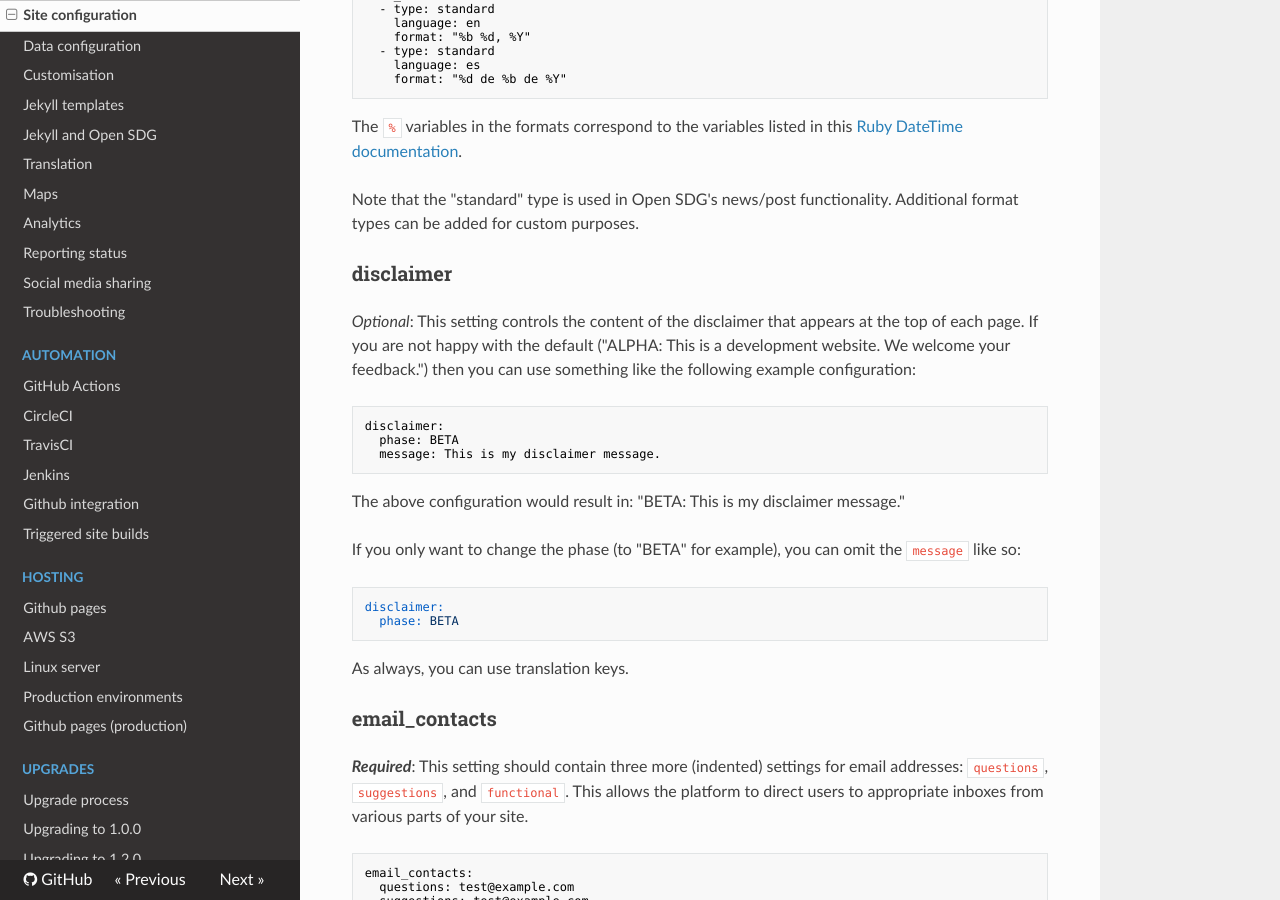
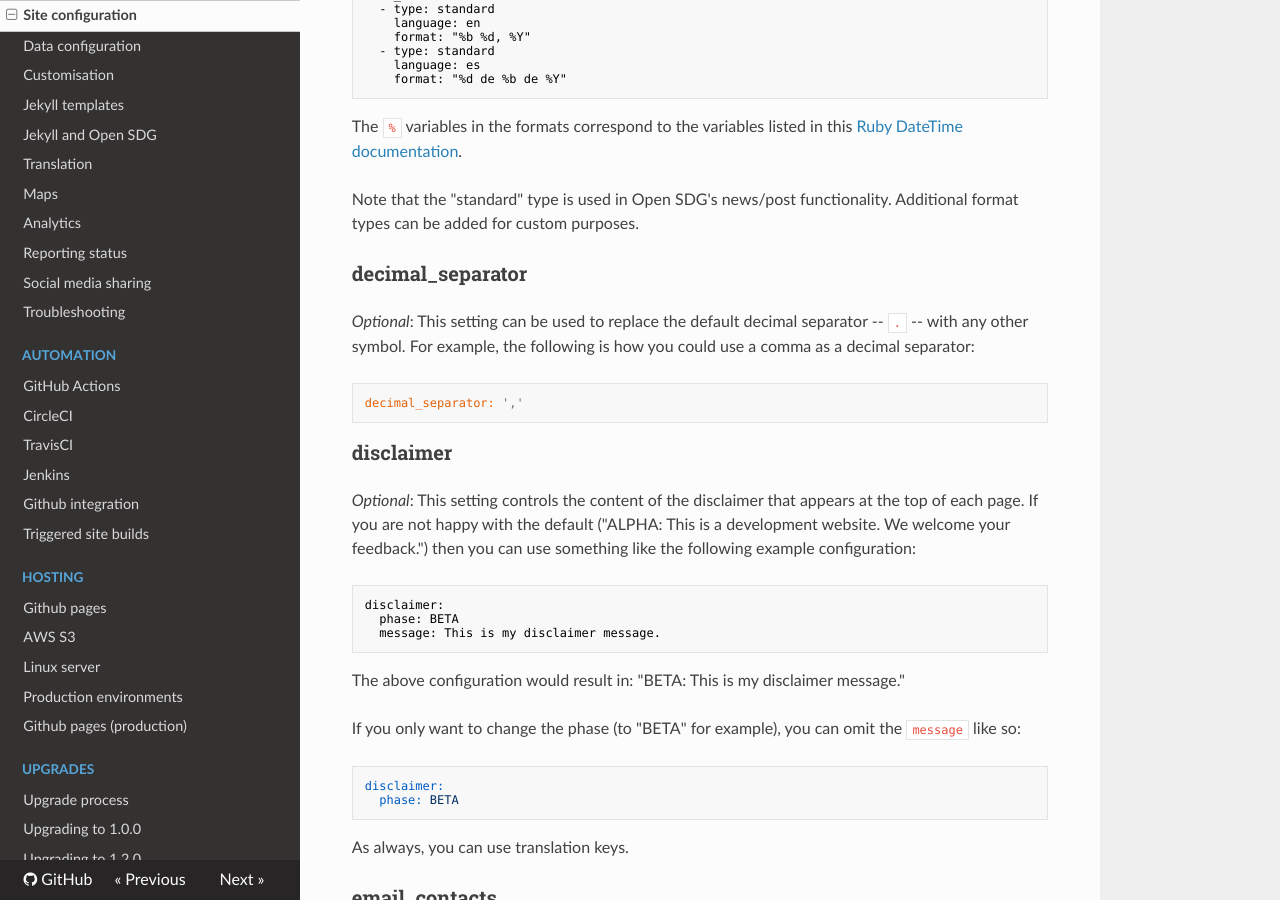
Before and after one commit to open-sdg/open-sdg, an MkDocs documentation site: the page built from docs/configuration.md, in a window 1280 px wide and 900 px high, scrolled down 4940 px. Built offline with MkDocs 1.6.1, drawn with Linux system fonts in a browser that asks for light colours; nearby versions of some CDN libraries; old or Windows-style settings are respelled for this version of MkDocs.

Commit message:
Document decimal_separator option

````diff
--- a/docs/configuration.md
+++ b/docs/configuration.md
@@ -211,6 +211,14 @@ date_formats:
 The `%` variables in the formats correspond to the variables listed in this [Ruby DateTime documentation](https://ruby-doc.org/stdlib-2.6.1/libdoc/date/rdoc/DateTime.html#method-i-strftime).
 
 Note that the "standard" type is used in Open SDG's news/post functionality. Additional format types can be added for custom purposes.
+
+### decimal_separator
+
+_Optional_: This setting can be used to replace the default decimal separator -- `.` -- with any other symbol. For example, the following is how you could use a comma as a decimal separator:
+
+```
+decimal_separator: ','
+```
 
 ### disclaimer
 
````
